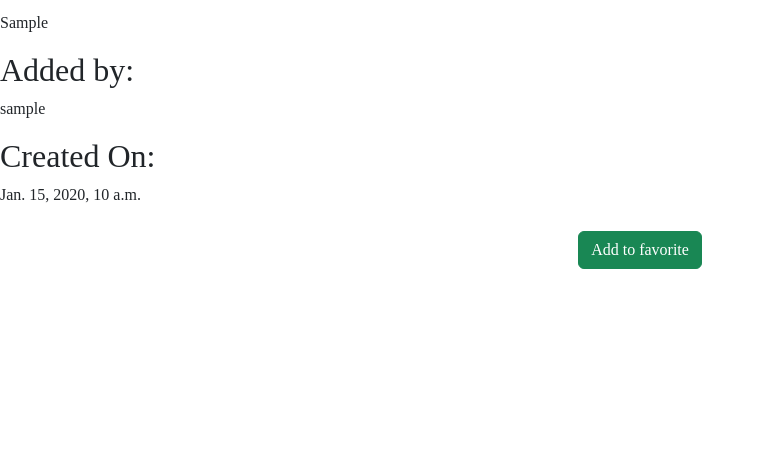
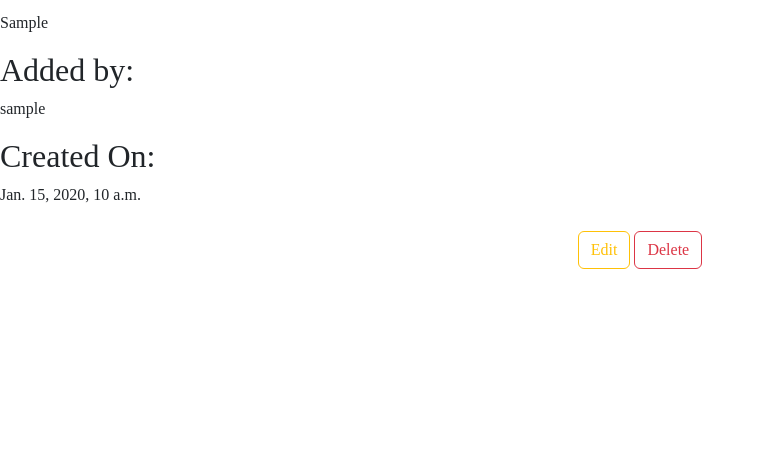
Before and after one commit to SaraMehlis/Chilled-Beans, a Django app: a page that uses blog/templates/blog/recipe_detail.html in a window 1280 px wide. Shown: the part 429-897 px from the top of the page, without its empty margins (0-765 px from the left). Run offline with Django 4.2, Linux system fonts and the light colour scheme; a user stored in the database is signed in; tables that the repository leaves empty hold one stand-in row (values such as "Sample post").

Commit message:
Add edit/delete buttons , html and update views.py with edit and delete function , also update urls

```diff
--- a/blog/templates/blog/add_recipe.html
+++ b/blog/templates/blog/add_recipe.html
@@ -8,8 +8,10 @@
 <form  class = "form" method = "POST" enctype="multipart/form-data">
     {% csrf_token %}
     {{ form.as_p}}
+
     <button id="submit" type="submit"> Add Recipe </button>
 </form>
 </div>
 
+
 {% endblock %}
--- a/blog/templates/blog/recipe_detail.html
+++ b/blog/templates/blog/recipe_detail.html
@@ -28,7 +28,7 @@
             <p>{{ recipe.created_on }}</p>
             <div>
                 {% if user.is_authenticated %}
-                {% if recipe.user == user %}
+                {% if recipe.created_by == user %}
             <div id="edit" class="text-center mt-4">
                 <a href="{% url 'edit_recipe' recipe.slug %}" class="btn btn-outline-warning">Edit</a>
                 <a href="{% url 'delete_recipe' recipe.slug %}" class="btn btn-outline-danger">Delete</a>
--- a/blog/urls.py
+++ b/blog/urls.py
@@ -8,4 +8,6 @@ urlpatterns = [
     path('recipe/<slug:slug>/', views.recipe_detail, name='recipe_detail'),
     path("accounts/", include("allauth.urls")),
     path('form/', views.recipeform, name='recipeform'),
+    path('recipe/edit/<slug:slug>/', views.edit_recipe, name='edit_recipe'),
+    path('recipe/delete/<slug:slug>/', views.delete_recipe, name='delete_recipe'),
 ]
--- a/blog/views.py
+++ b/blog/views.py
@@ -1,9 +1,10 @@
-from django.shortcuts import render, get_object_or_404
+from django.shortcuts import render, get_object_or_404, reverse
 from django.views.generic import ListView
 from django.contrib import messages
 from .models import Recipe
 from .form import RecipeForm
 from django.utils.text import slugify
+from django.http import HttpResponseRedirect
 
 # Create your views here.
 class RecipeListView(ListView):
@@ -22,7 +23,8 @@ def about(request):
 def recipe_detail(request, slug):
     recipe = get_object_or_404(Recipe, slug=slug)
     context = {
-        'recipe': recipe
+        'recipe': recipe,
+        'user': request.user  # Pass the current user to the context to show edit and delete button
     }
 
     return render(request, 'blog/recipe_detail.html', context)
@@ -42,3 +44,20 @@ def recipeform(request):
 
 
     return render(request, 'blog/add_recipe.html', {'form': form})
+
+def edit_recipe(request, slug):
+    recipe = Recipe.objects.get(slug=slug)
+    form = Form(request.POST or None, request.FILES or None,  instance=recipe)
+    if form.is_valid():
+        form.save()
+        return redirect('index')
+    return render(request, 'blog/edit_recipe.html', {'form': form, 'recipe': recipe})
+
+def delete_recipe(request, slug):
+    recipe = Recipe.objects.filter(slug=slug)
+    recipe.delete()
+    message = 'Recipe deleted successfully.'
+    context = {'message': message,
+               'recipe': recipe}
+
+    return render(request, 'blog/delete.html', context)
--- a/my_project/settings.py
+++ b/my_project/settings.py
@@ -50,6 +50,7 @@ LOGOUT_REDIRECT_URL = '/'
 
 CRISPY_ALLOWED_TEMPLATE_PACKS = "bootstrap5"
 CRISPY_TEMPLATE_PACK = "bootstrap5"
+
 
 MIDDLEWARE = [
     'django.middleware.security.SecurityMiddleware',
--- a/my_project/urls.py
+++ b/my_project/urls.py
@@ -5,4 +5,5 @@ from django.urls import path, include
 urlpatterns = [
     path('admin/', admin.site.urls),
     path('', include('blog.urls')),
+#    path('summernote/', include('django_summernote.urls')),
 ]
```
Also changed, not shown: blog/templates/blog/delete_recipe.html (added, +14 -0 lines), blog/templates/blog/edit_recipe.html (added, +16 -0 lines).
